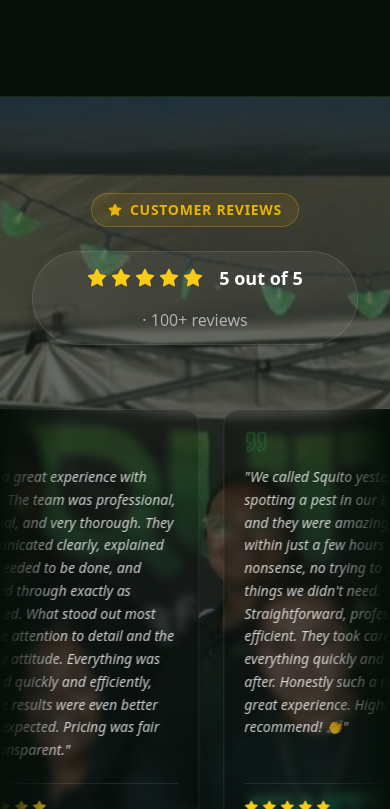
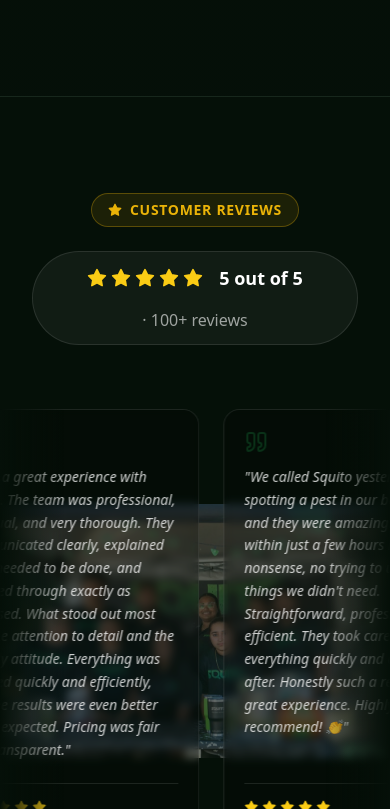
Before and after one commit to squitopest/Squito-Pest-Control, a Next.js app: page / in a window 390 px wide. Shown: the part 1875-2684 px from the top of the page. Built offline with nearby package versions, Linux system fonts and the light colour scheme.

Commit message:
style: changed review background to contain instead of cover on mobile

```diff
--- a/src/components/Reviews/Reviews.tsx
+++ b/src/components/Reviews/Reviews.tsx
@@ -94,7 +94,7 @@ export default function Reviews() {
 
   return (
     <section className="py-24 bg-background overflow-hidden relative" id="reviews">
-      <div className="absolute inset-0 bg-[url('/reviews_bg.jpg')] bg-cover bg-center opacity-40 pointer-events-none" />
+      <div className="absolute inset-0 bg-[url('/reviews_bg.jpg')] bg-contain md:bg-cover bg-center bg-no-repeat opacity-40 pointer-events-none" />
       <div className="container mx-auto px-4 lg:px-8 max-w-7xl relative z-10">
         <div className="flex flex-col items-center justify-center text-center mb-16 px-4 animate-fade-in-up">
           <div className="inline-flex items-center gap-2 bg-yellow-500/10 border border-yellow-500/30 text-yellow-500 px-4 py-1.5 rounded-full text-sm font-semibold tracking-wider uppercase mb-6">
```
